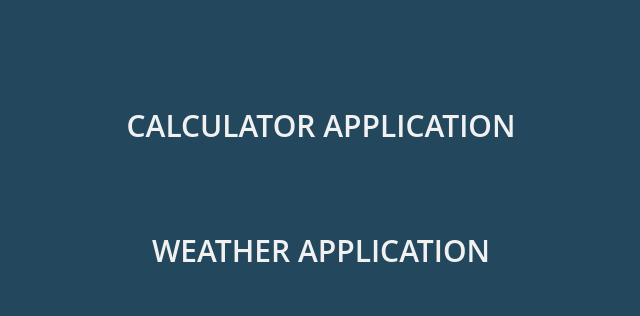
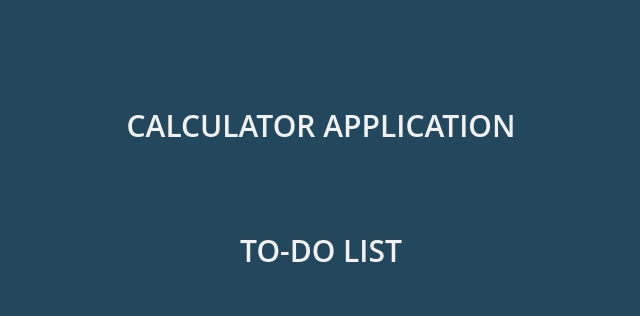
Before and after one commit to cstg3/HW2, a plain HTML site: page index.html in a window 1280 px wide. Shown: the part 212-528 px from the top of the page, without its empty margins (319-959 px from the left). Drawn offline with Linux system fonts and the light colour scheme.

Commit message:
Update index.html

```diff
--- a/index.html
+++ b/index.html
@@ -9,7 +9,7 @@
 
     <ul class="menu">
         <li><a href="./Calculator.html">Calculator Application</a></li>
-        <li><a href="./To-do List.html">Weather Application</a></li>
+        <li><a href="./To-do List.html">To-do List</a></li>
 
     </ul>
 </body>
```
